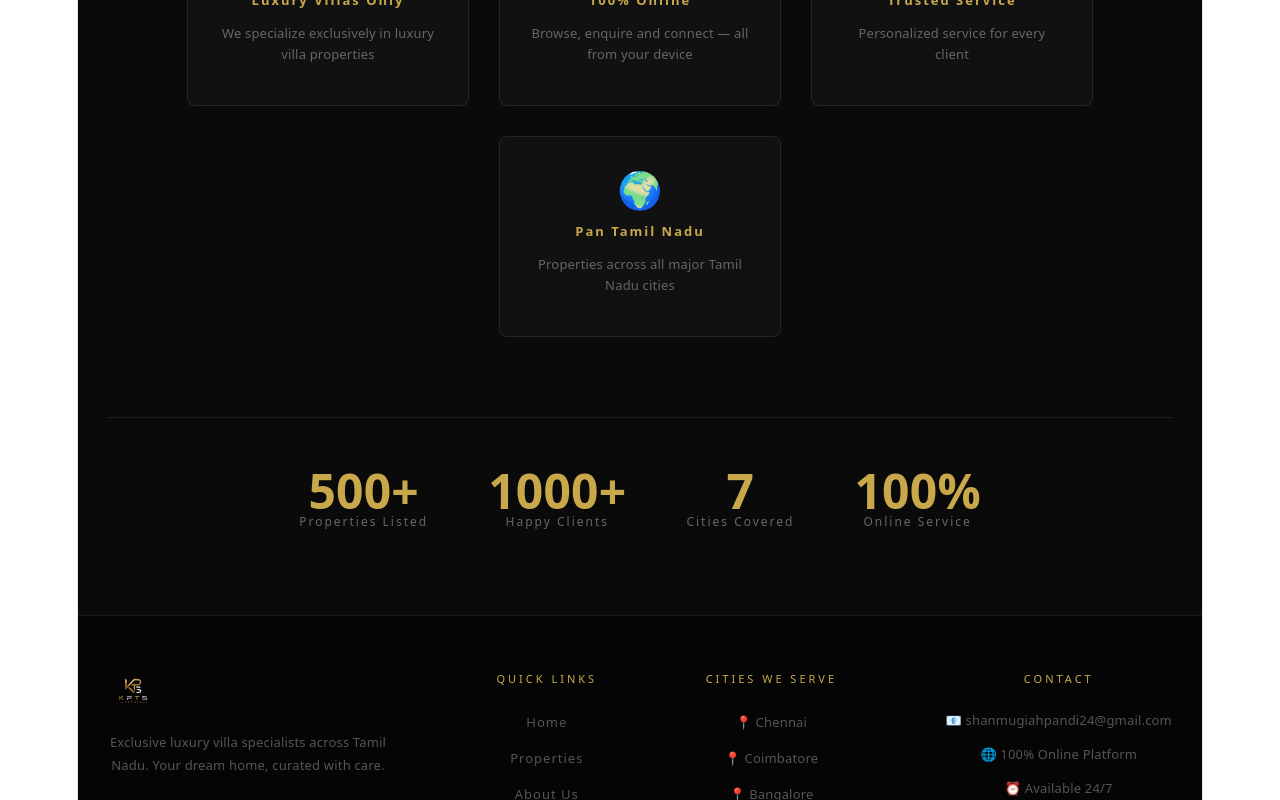
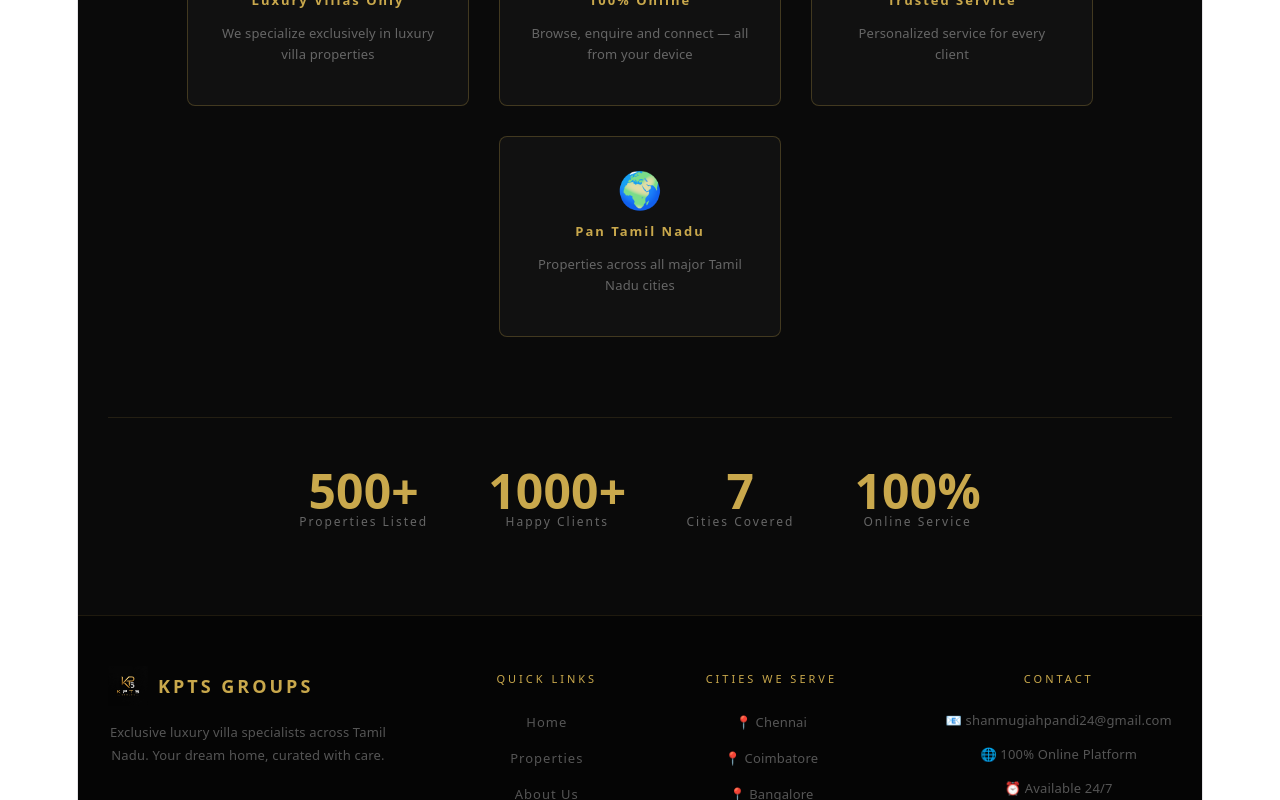
Before and after one commit to shanmugiahpandi24-ops/kpts-frontend, a React (Vite) app: page / in a window 1280 px wide. Shown: the part 1020-1820 px from the top of the page. Built offline with nearby package versions, Linux system fonts and the light colour scheme; sample sign-in values are in the browser's storage.

Commit message:
hd photos gallery animations

```diff
--- a/src/App.jsx
+++ b/src/App.jsx
@@ -6,78 +6,87 @@
 
 const properties = [
   { id: 1, title: 'Modern Villa', location: 'Chennai', price: '₹85,00,000', beds: 4, baths: 3, sqft: 2400, type: 'Sale',
-    img: 'https://images.unsplash.com/photo-1564013799919-ab600027ffc6?w=1600&q=95',
+    img: 'https://images.unsplash.com/photo-1613490493576-7fde63acd811?w=1600&q=100',
     gallery: [
-      { label: 'Living Room', url: 'https://images.unsplash.com/photo-1555041469-a586c61ea9bc?w=1200&q=95' },
-      { label: 'Bedroom', url: 'https://images.unsplash.com/photo-1560448204-e02f11c3d0e2?w=1200&q=95' },
-      { label: 'Kitchen', url: 'https://images.unsplash.com/photo-1556909114-f6e7ad7d3136?w=1200&q=95' },
-      { label: 'Bathroom', url: 'https://images.unsplash.com/photo-1552321554-5fefe8c9ef14?w=1200&q=95' },
-      { label: 'Garden', url: 'https://images.unsplash.com/photo-1558618666-fcd25c85cd64?w=1200&q=95' },
-      { label: 'Pool', url: 'https://images.unsplash.com/photo-1571896349842-33c89424de2d?w=1200&q=95' },
+      { label: 'Living Room', url: 'https://images.unsplash.com/photo-1618219908412-a29a1bb7b86e?w=1600&q=100' },
+      { label: 'Master Bedroom', url: 'https://images.unsplash.com/photo-1616594039964-ae9021a400a0?w=1600&q=100' },
+      { label: 'Kitchen', url: 'https://images.unsplash.com/photo-1556909114-f6e7ad7d3136?w=1600&q=100' },
+      { label: 'Bathroom', url: 'https://images.unsplash.com/photo-1620626011761-996317702519?w=1600&q=100' },
+      { label: 'Garden', url: 'https://images.unsplash.com/photo-1585320806297-9794b3e4eeae?w=1600&q=100' },
+      { label: 'Pool', url: 'https://images.unsplash.com/photo-1572120360610-d971b9d7767c?w=1600&q=100' },
     ],
     desc: 'A stunning modern villa with private pool, landscaped garden, and premium finishes throughout. Located in a prime gated community in Chennai with 24/7 security.',
     amenities: ['Swimming Pool', 'Garden', 'Parking', 'Security', 'Power Backup', 'Gym'] },
+
   { id: 2, title: 'Cozy Apartment', location: 'Coimbatore', price: '₹25,000/mo', beds: 2, baths: 1, sqft: 900, type: 'Rent',
-    img: 'https://images.unsplash.com/photo-1522708323590-d24dbb6b0267?w=1600&q=95',
+    img: 'https://images.unsplash.com/photo-1545324418-cc1a3fa10c00?w=1600&q=100',
     gallery: [
-      { label: 'Living Room', url: 'https://images.unsplash.com/photo-1586023492125-27b2c045efd7?w=1200&q=95' },
-      { label: 'Bedroom', url: 'https://images.unsplash.com/photo-1522771739844-6a9f6d5f14af?w=1200&q=95' },
-      { label: 'Kitchen', url: 'https://images.unsplash.com/photo-1484154218962-a197022b5858?w=1200&q=95' },
-      { label: 'Bathroom', url: 'https://images.unsplash.com/photo-1552321554-5fefe8c9ef14?w=1200&q=95' },
-      { label: 'Balcony', url: 'https://images.unsplash.com/photo-1567767292278-a4f21aa2d36e?w=1200&q=95' },
+      { label: 'Living Room', url: 'https://images.unsplash.com/photo-1583847268964-b28dc8f51f92?w=1600&q=100' },
+      { label: 'Bedroom', url: 'https://images.unsplash.com/photo-1505693416388-ac5ce068fe85?w=1600&q=100' },
+      { label: 'Kitchen', url: 'https://images.unsplash.com/photo-1556909172-54557c7e4fb7?w=1600&q=100' },
+      { label: 'Bathroom', url: 'https://images.unsplash.com/photo-1552321554-5fefe8c9ef14?w=1600&q=100' },
+      { label: 'Balcony', url: 'https://images.unsplash.com/photo-1600566752355-35792bedcfea?w=1600&q=100' },
     ],
     desc: 'A beautifully furnished apartment in the heart of Coimbatore. Perfect for young professionals with modern kitchen, spacious living area and balcony views.',
     amenities: ['Furnished', 'Balcony', 'Lift', 'Parking', 'Security', 'WiFi Ready'] },
+
   { id: 3, title: 'Luxury Penthouse', location: 'Bangalore', price: '₹1,20,00,000', beds: 5, baths: 4, sqft: 3800, type: 'Sale',
-    img: 'https://images.unsplash.com/photo-1512917774080-9991f1c4c750?w=1600&q=95',
+    img: 'https://images.unsplash.com/photo-1600607687939-ce8a6c25118c?w=1600&q=100',
     gallery: [
-      { label: 'Living Room', url: 'https://images.unsplash.com/photo-1618221195710-dd6b41faaea6?w=1200&q=95' },
-      { label: 'Master Bedroom', url: 'https://images.unsplash.com/photo-1631049307264-da0ec9d70304?w=1200&q=95' },
-      { label: 'Kitchen', url: 'https://images.unsplash.com/photo-1556909114-f6e7ad7d3136?w=1200&q=95' },
-      { label: 'Bathroom', url: 'https://images.unsplash.com/photo-1620626011761-996317702519?w=1200&q=95' },
-      { label: 'Terrace', url: 'https://images.unsplash.com/photo-1600585154526-990dced4db0d?w=1200&q=95' },
-      { label: 'Home Theatre', url: 'https://images.unsplash.com/photo-1558618666-fcd25c85cd64?w=1200&q=95' },
+      { label: 'Living Room', url: 'https://images.unsplash.com/photo-1600210492493-0946911123ea?w=1600&q=100' },
+      { label: 'Master Bedroom', url: 'https://images.unsplash.com/photo-1631049307264-da0ec9d70304?w=1600&q=100' },
+      { label: 'Kitchen', url: 'https://images.unsplash.com/photo-1556909172-54557c7e4fb7?w=1600&q=100' },
+      { label: 'Bathroom', url: 'https://images.unsplash.com/photo-1584622650111-993a426fbf0a?w=1600&q=100' },
+      { label: 'Terrace', url: 'https://images.unsplash.com/photo-1600585154526-990dced4db0d?w=1600&q=100' },
+      { label: 'Home Theatre', url: 'https://images.unsplash.com/photo-1558618666-fcd25c85cd64?w=1600&q=100' },
     ],
     desc: 'An ultra-luxury penthouse on the top floor with panoramic city views. Features a private terrace, home theatre, and world-class finishes.',
     amenities: ['Terrace', 'Home Theatre', 'Private Pool', 'Concierge', 'Valet Parking', 'Gym'] },
+
   { id: 4, title: 'Studio Flat', location: 'Chennai', price: '₹12,000/mo', beds: 1, baths: 1, sqft: 450, type: 'Rent',
-    img: 'https://images.unsplash.com/photo-1502672260266-1c1ef2d93688?w=1600&q=95',
+    img: 'https://images.unsplash.com/photo-1522708323590-d24dbb6b0267?w=1600&q=100',
     gallery: [
-      { label: 'Studio Area', url: 'https://images.unsplash.com/photo-1536376072261-38c75010e6c9?w=1200&q=95' },
-      { label: 'Kitchen', url: 'https://images.unsplash.com/photo-1484154218962-a197022b5858?w=1200&q=95' },
-      { label: 'Bathroom', url: 'https://images.unsplash.com/photo-1552321554-5fefe8c9ef14?w=1200&q=95' },
+      { label: 'Studio Area', url: 'https://images.unsplash.com/photo-1536376072261-38c75010e6c9?w=1600&q=100' },
+      { label: 'Kitchen', url: 'https://images.unsplash.com/photo-1484154218962-a197022b5858?w=1600&q=100' },
+      { label: 'Bathroom', url: 'https://images.unsplash.com/photo-1552321554-5fefe8c9ef14?w=1600&q=100' },
+      { label: 'Workspace', url: 'https://images.unsplash.com/photo-1593642632559-0c6d3fc62b89?w=1600&q=100' },
     ],
     desc: 'A compact and well-designed studio flat ideal for students and working professionals. Fully equipped with all essential amenities.',
     amenities: ['Furnished', 'WiFi Ready', 'Security', 'Lift', 'Power Backup'] },
+
   { id: 5, title: 'Garden House', location: 'Madurai', price: '₹55,00,000', beds: 3, baths: 2, sqft: 1800, type: 'Sale',
-    img: 'https://images.unsplash.com/photo-1570129477492-45c003edd2be?w=1600&q=95',
+    img: 'https://images.unsplash.com/photo-1600596542815-ffad4c1539a9?w=1600&q=100',
     gallery: [
-      { label: 'Living Room', url: 'https://images.unsplash.com/photo-1555041469-a586c61ea9bc?w=1200&q=95' },
-      { label: 'Bedroom', url: 'https://images.unsplash.com/photo-1560448204-e02f11c3d0e2?w=1200&q=95' },
-      { label: 'Kitchen', url: 'https://images.unsplash.com/photo-1556909114-f6e7ad7d3136?w=1200&q=95' },
-      { label: 'Garden', url: 'https://images.unsplash.com/photo-1558618666-fcd25c85cd64?w=1200&q=95' },
+      { label: 'Living Room', url: 'https://images.unsplash.com/photo-1555041469-a586c61ea9bc?w=1600&q=100' },
+      { label: 'Bedroom', url: 'https://images.unsplash.com/photo-1560448204-e02f11c3d0e2?w=1600&q=100' },
+      { label: 'Kitchen', url: 'https://images.unsplash.com/photo-1565538810643-b5bdb714032a?w=1600&q=100' },
+      { label: 'Garden', url: 'https://images.unsplash.com/photo-1585320806297-9794b3e4eeae?w=1600&q=100' },
+      { label: 'Dining Room', url: 'https://images.unsplash.com/photo-1617806118233-18e1de247200?w=1600&q=100' },
     ],
     desc: 'A charming independent house with a beautiful garden and peaceful surroundings. Perfect for families looking for a serene lifestyle.',
     amenities: ['Garden', 'Parking', 'Security', 'Power Backup', 'Vastu Compliant'] },
+
   { id: 6, title: 'Beach Villa', location: 'Pondicherry', price: '₹95,00,000', beds: 4, baths: 3, sqft: 2800, type: 'Sale',
-    img: 'https://images.unsplash.com/photo-1580587771525-78b9dba3b914?w=1600&q=95',
+    img: 'https://images.unsplash.com/photo-1499793983690-e29da59ef1c2?w=1600&q=100',
     gallery: [
-      { label: 'Living Room', url: 'https://images.unsplash.com/photo-1618221195710-dd6b41faaea6?w=1200&q=95' },
-      { label: 'Bedroom', url: 'https://images.unsplash.com/photo-1631049307264-da0ec9d70304?w=1200&q=95' },
-      { label: 'Kitchen', url: 'https://images.unsplash.com/photo-1556909114-f6e7ad7d3136?w=1200&q=95' },
-      { label: 'Bathroom', url: 'https://images.unsplash.com/photo-1620626011761-996317702519?w=1200&q=95' },
-      { label: 'Beach View', url: 'https://images.unsplash.com/photo-1507525428034-b723cf961d3e?w=1200&q=95' },
-      { label: 'Pool', url: 'https://images.unsplash.com/photo-1571896349842-33c89424de2d?w=1200&q=95' },
+      { label: 'Living Room', url: 'https://images.unsplash.com/photo-1600210492493-0946911123ea?w=1600&q=100' },
+      { label: 'Bedroom', url: 'https://images.unsplash.com/photo-1602002418082-a4443e081dd1?w=1600&q=100' },
+      { label: 'Kitchen', url: 'https://images.unsplash.com/photo-1556909172-54557c7e4fb7?w=1600&q=100' },
+      { label: 'Bathroom', url: 'https://images.unsplash.com/photo-1620626011761-996317702519?w=1600&q=100' },
+      { label: 'Beach View', url: 'https://images.unsplash.com/photo-1507525428034-b723cf961d3e?w=1600&q=100' },
+      { label: 'Pool', url: 'https://images.unsplash.com/photo-1572120360610-d971b9d7767c?w=1600&q=100' },
     ],
     desc: 'An exclusive beachfront villa with direct sea access, private deck, and breathtaking ocean views. A rare opportunity in Pondicherry.',
     amenities: ['Beach Access', 'Private Deck', 'Pool', 'Parking', 'Security', 'Generator'] },
+
   { id: 7, title: 'Tenkasi Heritage Villa', location: 'Tenkasi', price: '₹45,00,000', beds: 3, baths: 2, sqft: 2000, type: 'Sale',
-    img: 'https://images.unsplash.com/photo-1600047509807-ba8f99d2cdde?w=1600&q=95',
+    img: 'https://images.unsplash.com/photo-1600047509807-ba8f99d2cdde?w=1600&q=100',
     gallery: [
-      { label: 'Living Room', url: 'https://images.unsplash.com/photo-1555041469-a586c61ea9bc?w=1200&q=95' },
-      { label: 'Bedroom', url: 'https://images.unsplash.com/photo-1560448204-e02f11c3d0e2?w=1200&q=95' },
-      { label: 'Kitchen', url: 'https://images.unsplash.com/photo-1484154218962-a197022b5858?w=1200&q=95' },
-      { label: 'Garden', url: 'https://images.unsplash.com/photo-1558618666-fcd25c85cd64?w=1200&q=95' },
+      { label: 'Living Room', url: 'https://images.unsplash.com/photo-1583847268964-b28dc8f51f92?w=1600&q=100' },
+      { label: 'Bedroom', url: 'https://images.unsplash.com/photo-1616594039964-ae9021a400a0?w=1600&q=100' },
+      { label: 'Kitchen', url: 'https://images.unsplash.com/photo-1484154218962-a197022b5858?w=1600&q=100' },
+      { label: 'Garden', url: 'https://images.unsplash.com/photo-1558618666-fcd25c85cd64?w=1600&q=100' },
+      { label: 'Mountain View', url: 'https://images.unsplash.com/photo-1464822759023-fed622ff2c3b?w=1600&q=100' },
     ],
     desc: 'A beautiful heritage-style villa in the scenic city of Tenkasi, nestled near the Western Ghats. Perfect for those who love nature and tranquility.',
     amenities: ['Garden', 'Parking', 'Security', 'Power Backup', 'Vastu Compliant', 'Mountain View'] },
@@ -97,7 +106,8 @@
         <div style={{display:'flex',justifyContent:'space-between',flexWrap:'wrap',gap:'40px',marginBottom:'40px'}}>
           <div>
             <div style={{display:'flex',alignItems:'center',gap:'10px',marginBottom:'15px'}}>
-              <img src="/logo.png.jpeg" alt="KPTS Groups" style={{height:'50px',objectFit:'contain'}}/>
+              <img src="/logo.png.jpeg" alt="KPTS Groups" style={{height:'40px',objectFit:'contain'}}/>
+              <span style={{color:gold,fontSize:'18px',fontWeight:'bold',letterSpacing:'3px'}}>KPTS GROUPS</span>
             </div>
             <p style={{color:'#555',fontSize:'13px',lineHeight:'1.8',maxWidth:'280px'}}>Exclusive luxury villa specialists across Tamil Nadu. Your dream home, curated with care.</p>
           </div>
@@ -144,7 +154,8 @@
   return (
     <nav style={{background:darkNav,padding:'18px 40px',display:'flex',justifyContent:'space-between',alignItems:'center',borderBottom:`1px solid ${gold}44`,position:'sticky',top:0,zIndex:100}}>
       <Link to="/" style={{display:'flex',alignItems:'center',gap:'10px',textDecoration:'none'}}>
-        <img src="/logo.png.jpeg" alt="KPTS Groups" style={{height:'45px',objectFit:'contain'}}/><span style={{color:gold,fontSize:'20px',fontWeight:'bold',letterSpacing:'3px',marginLeft:'10px'}}>KPTS GROUPS</span>
+        <img src="/logo.png.jpeg" alt="KPTS Groups" style={{height:'45px',objectFit:'contain'}}/>
+        <span style={{color:gold,fontSize:'20px',fontWeight:'bold',letterSpacing:'3px'}}>KPTS GROUPS</span>
       </Link>
       <div style={{display:'flex',gap:'25px',alignItems:'center'}}>
         {user ? (
@@ -186,9 +197,9 @@
   }
   return (
     <div style={{minHeight:'100vh',background:dark,display:'flex',alignItems:'center',justifyContent:'center'}}>
-      <div style={{background:darkCard,padding:'40px 30px',borderRadius:'8px',border:`1px solid ${gold}44`,width:'220px',cursor:'pointer',transition:'all 0.3s ease',transform:'translateY(0px)'}} onMouseEnter={e=>{e.currentTarget.style.transform='translateY(-10px)';e.currentTarget.style.border=`1px solid ${gold}`;e.currentTarget.style.boxShadow=`0 20px 40px rgba(201,168,76,0.2)`}} onMouseLeave={e=>{e.currentTarget.style.transform='translateY(0px)';e.currentTarget.style.border=`1px solid ${gold}44`;e.currentTarget.style.boxShadow='none'}}>
+      <div style={{background:darkCard,padding:'50px 40px',borderRadius:'8px',border:`1px solid ${gold}33`,width:'100%',maxWidth:'420px',boxShadow:'0 20px 60px rgba(0,0,0,0.8)'}}>
         <div style={{textAlign:'center',marginBottom:'35px'}}>
-          <div style={{fontSize:'40px',marginBottom:'10px'}}>👑</div>
+          <img src="/logo.png.jpeg" alt="KPTS" style={{height:'70px',objectFit:'contain',marginBottom:'15px'}}/>
           <h2 style={{color:gold,letterSpacing:'4px',margin:0,fontSize:'22px'}}>WELCOME BACK</h2>
           <p style={{color:'#666',marginTop:'8px',fontSize:'13px',letterSpacing:'1px'}}>Sign in to your luxury account</p>
         </div>
@@ -222,7 +233,7 @@
     <div style={{minHeight:'100vh',background:dark,display:'flex',alignItems:'center',justifyContent:'center'}}>
       <div style={{background:darkCard,padding:'50px 40px',borderRadius:'8px',border:`1px solid ${gold}33`,width:'100%',maxWidth:'420px',boxShadow:'0 20px 60px rgba(0,0,0,0.8)'}}>
         <div style={{textAlign:'center',marginBottom:'35px'}}>
-          <div style={{fontSize:'40px',marginBottom:'10px'}}>🏛️</div>
+          <img src="/logo.png.jpeg" alt="KPTS" style={{height:'70px',objectFit:'contain',marginBottom:'15px'}}/>
           <h2 style={{color:gold,letterSpacing:'4px',margin:0,fontSize:'22px'}}>CREATE ACCOUNT</h2>
           <p style={{color:'#666',marginTop:'8px',fontSize:'13px',letterSpacing:'1px'}}>Join the exclusive community</p>
         </div>
@@ -240,7 +251,7 @@
 function Home() {
   return (
     <div style={{background:dark,color:'white'}}>
-      <div style={{background:"linear-gradient(rgba(0,0,0,0.6),rgba(0,0,0,0.85)), url('https://images.unsplash.com/photo-1600596542815-ffad4c1539a9?w=1600&q=95') center/cover",padding:'160px 30px',textAlign:'center'}}>
+      <div style={{background:"linear-gradient(rgba(0,0,0,0.6),rgba(0,0,0,0.85)), url('https://images.unsplash.com/photo-1613490493576-7fde63acd811?w=1600&q=100') center/cover",padding:'160px 30px',textAlign:'center'}}>
         <p style={{color:gold,letterSpacing:'8px',fontSize:'12px',marginBottom:'20px'}}>KPTS GROUPS — LUXURY REAL ESTATE</p>
         <h1 style={{fontSize:'60px',margin:'0 0 20px',fontWeight:'300',letterSpacing:'2px',lineHeight:'1.2'}}>Find Your <span style={{color:gold}}>Dream</span> Villa</h1>
         <p style={{fontSize:'18px',color:'#aaa',marginBottom:'50px',maxWidth:'500px',margin:'0 auto 50px'}}>Exclusive luxury villas across Tamil Nadu — curated for the finest taste</p>
@@ -254,7 +265,10 @@
         <h2 style={{fontSize:'36px',fontWeight:'300',marginBottom:'60px'}}>The KPTS Groups Difference</h2>
         <div style={{display:'flex',justifyContent:'center',gap:'30px',flexWrap:'wrap'}}>
           {[['👑','Luxury Villas Only','We specialize exclusively in luxury villa properties'],['💎','100% Online','Browse, enquire and connect — all from your device'],['🤝','Trusted Service','Personalized service for every client'],['🌍','Pan Tamil Nadu','Properties across all major Tamil Nadu cities']].map(([icon,title,desc])=>(
-            <div key={title} style={{background:darkCard,padding:'40px 30px',borderRadius:'8px',border:`1px solid ${gold}22`,width:'220px'}}>
+            <div key={title}
+              style={{background:darkCard,padding:'40px 30px',borderRadius:'8px',border:`1px solid ${gold}44`,width:'220px',cursor:'pointer',transition:'all 0.3s ease'}}
+              onMouseEnter={e=>{e.currentTarget.style.transform='translateY(-10px)';e.currentTarget.style.boxShadow=`0 20px 40px rgba(201,168,76,0.2)`;e.currentTarget.style.border=`1px solid ${gold}`}}
+              onMouseLeave={e=>{e.currentTarget.style.transform='translateY(0px)';e.currentTarget.style.boxShadow='none';e.currentTarget.style.border=`1px solid ${gold}44`}}>
               <div style={{fontSize:'36px',marginBottom:'15px'}}>{icon}</div>
               <h3 style={{color:gold,letterSpacing:'2px',fontSize:'13px',marginBottom:'10px'}}>{title}</h3>
               <p style={{color:'#666',fontSize:'13px',lineHeight:'1.6'}}>{desc}</p>
@@ -280,7 +294,7 @@
 function About() {
   return (
     <div style={{background:dark,color:'white'}}>
-      <div style={{background:`linear-gradient(rgba(0,0,0,0.75),rgba(0,0,0,0.95)), url('https://images.unsplash.com/photo-1486325212027-8081e485255e?w=1600&q=95') center/cover`,padding:'100px 30px',textAlign:'center'}}>
+      <div style={{background:`linear-gradient(rgba(0,0,0,0.75),rgba(0,0,0,0.95)), url('https://images.unsplash.com/photo-1486325212027-8081e485255e?w=1600&q=100') center/cover`,padding:'100px 30px',textAlign:'center'}}>
         <p style={{color:gold,letterSpacing:'6px',fontSize:'12px',marginBottom:'15px'}}>WHO WE ARE</p>
         <h1 style={{fontSize:'50px',fontWeight:'300',margin:'0 0 20px'}}>About <span style={{color:gold}}>KPTS Groups</span></h1>
         <p style={{color:'#aaa',fontSize:'17px',maxWidth:'600px',margin:'0 auto'}}>Your trusted partner in finding exclusive luxury villas across Tamil Nadu</p>
@@ -317,7 +331,7 @@
 function Agent() {
   return (
     <div style={{background:dark,color:'white'}}>
-      <div style={{background:`linear-gradient(rgba(0,0,0,0.8),rgba(0,0,0,0.95)), url('https://images.unsplash.com/photo-1560518883-ce09059eeffa?w=1600&q=95') center/cover`,padding:'100px 30px',textAlign:'center'}}>
+      <div style={{background:`linear-gradient(rgba(0,0,0,0.8),rgba(0,0,0,0.95)), url('https://images.unsplash.com/photo-1560518883-ce09059eeffa?w=1600&q=100') center/cover`,padding:'100px 30px',textAlign:'center'}}>
         <p style={{color:gold,letterSpacing:'6px',fontSize:'12px',marginBottom:'15px'}}>MEET THE TEAM</p>
         <h1 style={{fontSize:'50px',fontWeight:'300',margin:'0 0 20px'}}>Our <span style={{color:gold}}>Agent</span></h1>
       </div>
@@ -386,7 +400,10 @@
         <div style={{display:'grid',gridTemplateColumns:'repeat(auto-fill,minmax(340px,1fr))',gap:'30px',maxWidth:'1200px',margin:'0 auto'}}>
           {filtered.map(p => (
             <Link key={p.id} to={`/property/${p.id}`} style={{textDecoration:'none'}}>
-              <div style={{borderRadius:'8px',overflow:'hidden',border:`1px solid ${gold}22`,background:darkCard,cursor:'pointer',transition:'all 0.3s ease'}} onMouseEnter={e=>{e.currentTarget.style.transform='translateY(-8px)';e.currentTarget.style.boxShadow=`0 20px 40px rgba(201,168,76,0.15)`;e.currentTarget.style.border=`1px solid ${gold}88`}} onMouseLeave={e=>{e.currentTarget.style.transform='translateY(0px)';e.currentTarget.style.boxShadow='none';e.currentTarget.style.border=`1px solid ${gold}22`}}>
+              <div
+                style={{borderRadius:'8px',overflow:'hidden',border:`1px solid ${gold}22`,background:darkCard,cursor:'pointer',transition:'all 0.3s ease'}}
+                onMouseEnter={e=>{e.currentTarget.style.transform='translateY(-8px)';e.currentTarget.style.boxShadow=`0 20px 40px rgba(201,168,76,0.15)`;e.currentTarget.style.border=`1px solid ${gold}88`}}
+                onMouseLeave={e=>{e.currentTarget.style.transform='translateY(0px)';e.currentTarget.style.boxShadow='none';e.currentTarget.style.border=`1px solid ${gold}22`}}>
                 <div style={{position:'relative'}}>
                   <img src={p.img} alt={p.title} style={{width:'100%',height:'220px',objectFit:'cover'}}/>
                   <span style={{position:'absolute',top:'15px',right:'15px',background:p.type==='Sale'?gold:'#1a1a2e',color:p.type==='Sale'?'#000':'white',padding:'5px 14px',borderRadius:'3px',fontSize:'11px',letterSpacing:'2px',fontWeight:'bold'}}>{p.type}</span>
@@ -440,7 +457,8 @@
           <p style={{color:gold,letterSpacing:'3px',fontSize:'11px',marginBottom:'15px'}}>PHOTO GALLERY</p>
           <div style={{display:'flex',gap:'12px',overflowX:'auto',paddingBottom:'10px'}}>
             {allImgs.map((img, i) => (
-              <div key={i} onClick={()=>setActiveImg(i)} style={{flexShrink:0,cursor:'pointer',borderRadius:'6px',overflow:'hidden',border:`2px solid ${activeImg===i?gold:'transparent'}`,transition:'border 0.2s'}}>
+              <div key={i} onClick={()=>setActiveImg(i)}
+                style={{flexShrink:0,cursor:'pointer',borderRadius:'6px',overflow:'hidden',border:`2px solid ${activeImg===i?gold:'transparent'}`,transition:'all 0.2s'}}>
                 <div style={{position:'relative'}}>
                   <img src={img.url} alt={img.label} style={{width:'120px',height:'80px',objectFit:'cover',display:'block'}}/>
                   <div style={{position:'absolute',bottom:0,left:0,right:0,background:'rgba(0,0,0,0.6)',padding:'4px 6px',fontSize:'10px',color:'#ccc',letterSpacing:'1px',textAlign:'center'}}>{img.label.toUpperCase()}</div>
```
